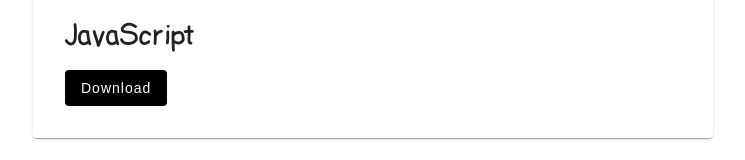
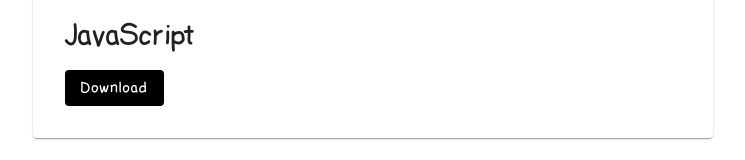
Before and after one commit to ldoge/website, an Angular app: page / in a window 1280 px wide. Shown: the part 2328-2488 px from the top of the page, without its empty margins (267-1012 px from the left). Built offline with nearby package versions, Linux system fonts and the light colour scheme.

Commit message:
Design changes 2

```diff
--- a/src/app/landing/index-page/index-page.component.scss
+++ b/src/app/landing/index-page/index-page.component.scss
@@ -207,6 +207,7 @@ h3 {
         display: flex;
         flex-wrap: wrap;
         gap: 20px;
+        align-items: baseline;
 
         h3 {
           flex: 0 0 100%;
@@ -224,7 +225,6 @@ h3 {
           box-shadow: 0 0 0;
           margin: 0 !important;
           background: #000;
-          font-family: "Arial" !important;
           letter-spacing: 1px;
       }
 
```
